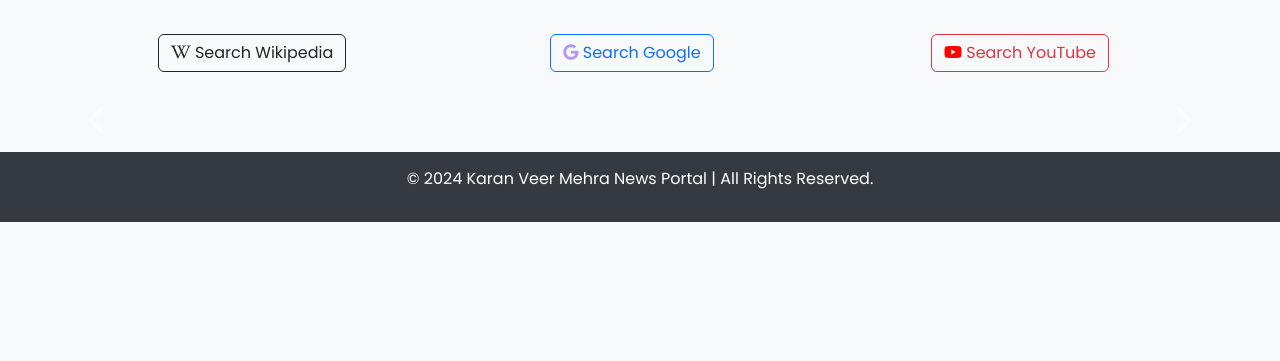
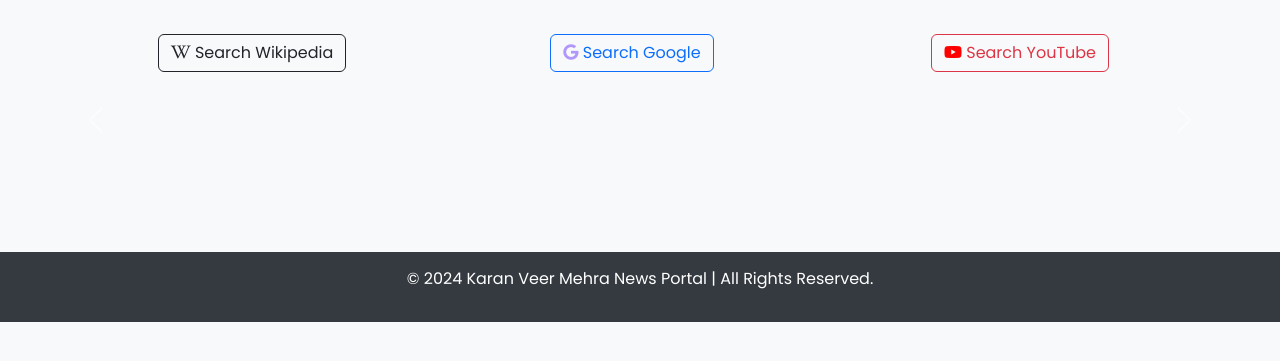
Before and after one commit to Ashmit12092000/kv-site, a FastAPI app: page / in a window 1280 px wide. Shown: the part 62-423 px from the top of the page. Run offline with FastAPI, Linux system fonts and the light colour scheme; data that the repository does not hold is empty; some libraries are stand-ins or nearby versions.

Commit message:
Update style.css

```diff
--- a/static/css/style.css
+++ b/static/css/style.css
@@ -64,7 +64,12 @@ body {
     border-bottom: 3px solid #007bff;
     display: inline-block;
 }
+.news-container{
+    padding:50px;
+}
+
 .card {
+    padding:10px;
     border: none;
     border-radius: 10px;
     overflow: hidden;
```
